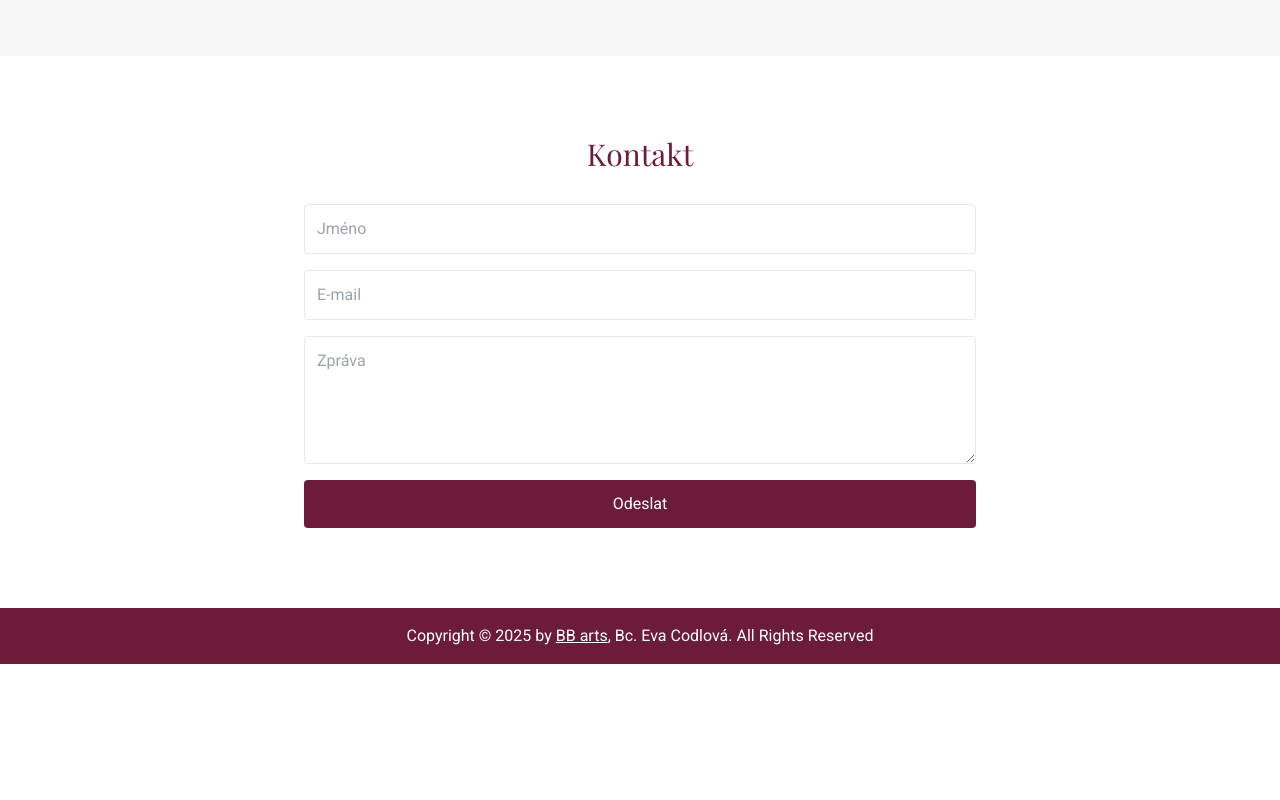
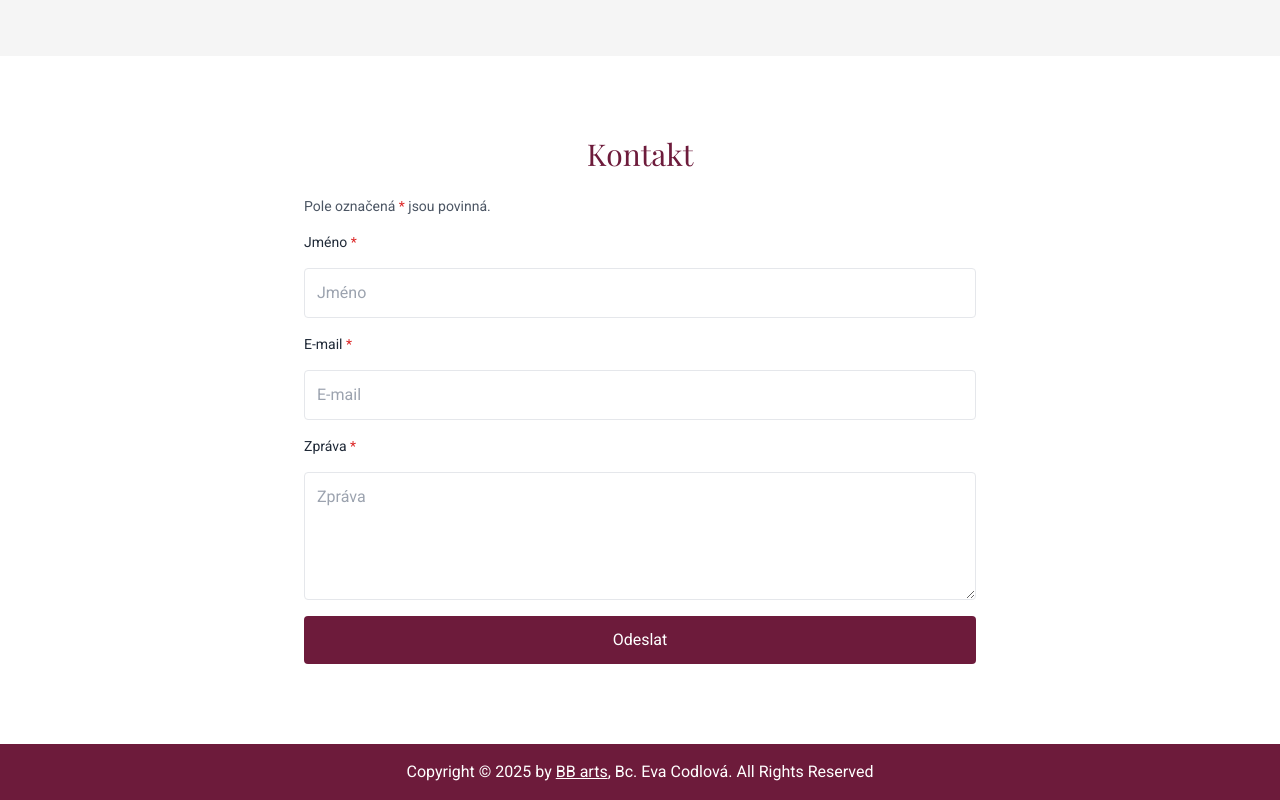
Before and after one commit to bbartonova/eva-codlova-web, a React (Vite) app: page / in a window 1280 px wide. Shown: the part 2600-3400 px from the top of the page. Before the commit the page ends 3264 px from the top, so only its background shows below. Built offline with nearby package versions, Linux system fonts and the light colour scheme.

Commit message:
zfunkcneni formu, validace, API endpoint, state v Reactu

```diff
--- a/package.json
+++ b/package.json
@@ -10,6 +10,7 @@
   },
   "dependencies": {
     "framer-motion": "^10.16.4",
+    "nodemailer": "^7.0.5",
     "react": "^18.2.0",
     "react-dom": "^18.2.0",
     "react-router-dom": "^7.8.1"
--- a/src/Home.jsx
+++ b/src/Home.jsx
@@ -5,6 +5,14 @@ export default function Home() {
   const [scrolled, setScrolled] = useState(false);
   const [menuOpen, setMenuOpen] = useState(false);
   const [showToTop, setShowToTop] = useState(false);
+
+  // Stavy pro kontaktní formulář
+  const [fName, setFName] = useState('');
+  const [fEmail, setFEmail] = useState('');
+  const [fMsg, setFMsg] = useState('');
+  const [sending, setSending] = useState(false);
+  const [feedback, setFeedback] = useState(null); // {type:'ok'|'err', text:string}
+  const [submittedOk, setSubmittedOk] = useState(false);
 
   // Sticky menu + šipka nahoru
   useEffect(() => {
@@ -61,6 +69,73 @@ export default function Home() {
     }
     setMenuOpen(false);
   };
+
+  // Odeslání kontakt formuláře na /api/contact (s dev fallbackem)
+  async function handleContactSubmit(e) {
+    e.preventDefault();
+    setFeedback(null);
+
+    if (!fName.trim() || !fEmail.trim() || !fMsg.trim()) {
+      setFeedback({ type: 'err', text: 'Vyplňte prosím všechna pole.' });
+      return;
+    }
+
+    setSending(true);
+    const isDev =
+      window.location.hostname === 'localhost' ||
+      window.location.hostname === '127.0.0.1';
+
+    try {
+      const resp = await fetch('/api/contact', {
+        method: 'POST',
+        headers: { 'Content-Type': 'application/json' },
+        body: JSON.stringify({ name: fName, email: fEmail, message: fMsg }),
+      });
+
+      let data = null;
+      try {
+        data = await resp.json();
+      } catch {
+        // ignore JSON parse error (např. 404/HTML)
+      }
+
+      if (resp.ok && data?.ok) {
+        setFeedback({
+          type: 'ok',
+          text: data.sent
+            ? 'Děkujeme, zpráva byla odeslána. Ozveme se co nejdříve.'
+            : 'Děkujeme, zpráva byla přijata (testovací režim). Ozveme se co nejdříve.',
+        });
+        setFName('');
+        setFEmail('');
+        setFMsg('');
+        setSubmittedOk(true);
+      } else if (isDev) {
+        // Fallback pro lokální vývoj bez API route
+        setFeedback({
+          type: 'ok',
+          text: 'Děkujeme, zpráva byla přijata (lokální test bez e-mailu). Ozveme se co nejdříve.',
+        });
+        setFName('');
+        setFEmail('');
+        setFMsg('');
+        setSubmittedOk(true);
+      } else {
+        throw new Error(data?.error || 'Chyba při odesílání.');
+      }
+    } catch (err) {
+      setFeedback({
+        type: 'err',
+        text: 'Omlouváme se, zprávu se nepodařilo odeslat.',
+      });
+    } finally {
+      setSending(false);
+      // ať je potvrzení/hláška jistě vidět
+      document
+        .getElementById('contact')
+        ?.scrollIntoView({ behavior: 'smooth', block: 'start' });
+    }
+  }
 
   const menuLinkClass =
     "relative uppercase tracking-wide after:content-[''] after:block after:w-full after:h-[2px] after:bg-white after:scale-x-0 after:origin-right after:transition-transform after:duration-300 hover:after:scale-x-100 hover:after:origin-left";
@@ -341,6 +416,7 @@ export default function Home() {
           </div>
         </div>
       </section>
+
       {/* Detailní informace o účetnictví */}
       <section
         id="ucetnictvi-detail"
@@ -506,28 +582,105 @@ export default function Home() {
           <h2 className="font-playfair text-3xl mb-8 text-[#6D1B3B] text-center">
             Kontakt
           </h2>
-          <form className="max-w-2xl mx-auto grid gap-4">
+
+          <div className="max-w-2xl mx-auto grid gap-4">
+            {/* poznámka k povinným polím */}
+            {!submittedOk && (
+              <p className="text-sm text-gray-600 -mt-2">
+                Pole označená <span className="text-red-600">*</span> jsou
+                povinná.
+              </p>
+            )}
+
+            {submittedOk ? (
+              // Potvrzení po úspěšném odeslání – místo formuláře
+              <div
+                role="status"
+                aria-live="polite"
+                className="rounded-lg border border-green-200 bg-green-50 p-5 text-green-800"
+              >
+                <h3 className="font-playfair text-xl mb-2">
+                  Děkujeme za zprávu!
+                </h3>
+                <p>Ozveme se vám co nejdříve na uvedený e-mail.</p>
+
+                <button
+                  type="button"
+                  onClick={() => {
+                    setSubmittedOk(false);
+                    setFeedback(null);
+                  }}
+                  className="mt-4 inline-flex items-center rounded bg-[#6D1B3B] px-5 py-2.5 text-white hover:bg-[#8a2b52] transition"
+                >
+                  Poslat další zprávu
+                </button>
+              </div>
+            ) : (
+              <form onSubmit={handleContactSubmit} className="grid gap-4">
+                <label className="text-sm text-gray-800">
+                  Jméno <span className="text-red-600">*</span>
+                </label>
                 <input
                   type="text"
+                  name="name"
                   placeholder="Jméno"
                   className="border p-3 rounded w-full"
+                  value={fName}
+                  onChange={(e) => setFName(e.target.value)}
+                  required
                 />
+
+                <label className="text-sm text-gray-800">
+                  E-mail <span className="text-red-600">*</span>
+                </label>
                 <input
                   type="email"
+                  name="email"
                   placeholder="E-mail"
                   className="border p-3 rounded w-full"
+                  value={fEmail}
+                  onChange={(e) => setFEmail(e.target.value)}
+                  required
                 />
+
+                <label className="text-sm text-gray-800">
+                  Zpráva <span className="text-red-600">*</span>
+                </label>
                 <textarea
+                  name="message"
                   placeholder="Zpráva"
                   className="border p-3 rounded w-full h-32"
+                  value={fMsg}
+                  onChange={(e) => setFMsg(e.target.value)}
+                  required
                 />
+
+                {feedback && (
+                  <div
+                    role="status"
+                    aria-live="polite"
+                    className={
+                      feedback.type === 'ok'
+                        ? 'text-green-700 bg-green-50 border border-green-200 rounded p-3'
+                        : 'text-red-700 bg-red-50 border border-red-200 rounded p-3'
+                    }
+                  >
+                    {feedback.text}
+                  </div>
+                )}
+
                 <button
                   type="submit"
-              className="bg-[#6D1B3B] text-white px-6 py-3 rounded hover:bg-[#8a2b52] transition"
+                  disabled={sending}
+                  className={`bg-[#6D1B3B] text-white px-6 py-3 rounded transition hover:bg-[#8a2b52] ${
+                    sending ? 'opacity-70 cursor-not-allowed' : ''
+                  }`}
                 >
-              Odeslat
+                  {sending ? 'Odesílám…' : 'Odeslat'}
                 </button>
               </form>
+            )}
+          </div>
         </div>
       </section>
 
```
Also changed, not shown: api/contact.js (added, +70 -0 lines), 1 other file (tests, documents, lock files or other folders). Lines whose indentation alone changed are shown as unchanged.
